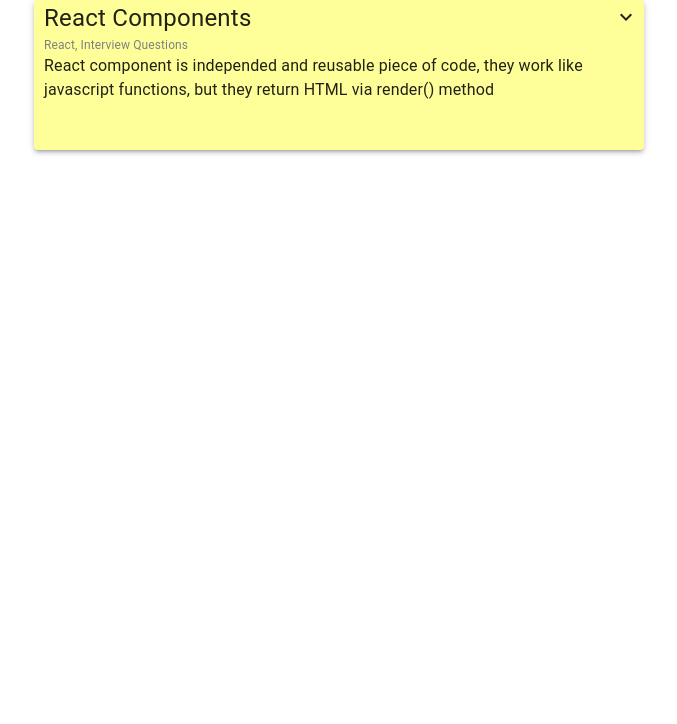
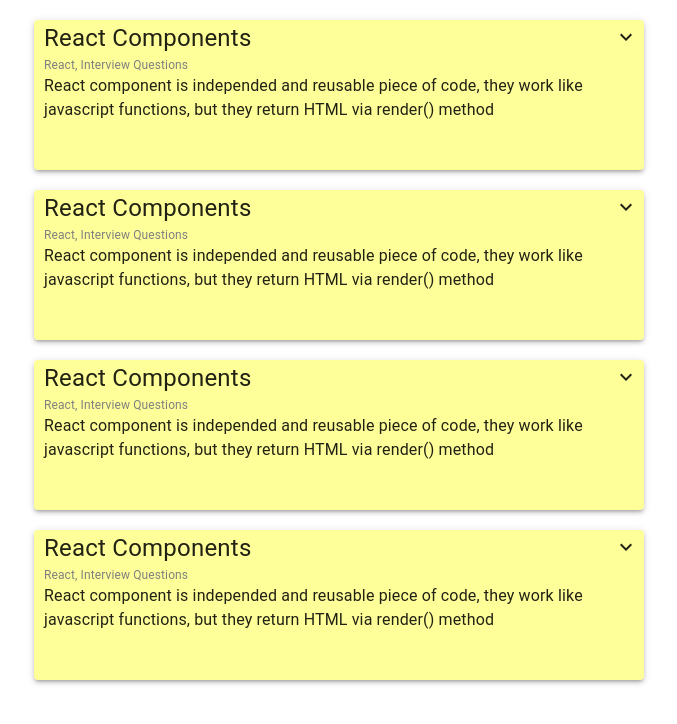
Before and after one commit to markobozic346/my-notes-typescript-app, a React (Create React App) app: page / in a window 1280 px wide. Shown: the top 724 px of the page, without its empty margins (301-978 px from the left). Built offline with nearby package versions, Linux system fonts and the light colour scheme.

Commit message:
added NotesContainer and styles

```diff
--- a/src/App.tsx
+++ b/src/App.tsx
@@ -1,12 +1,11 @@
 import React from 'react';
 import NotesContainer from './components/Notes/NotesContainer';
-import Notes from './components/Notes/Notes';
 
 
 function App() {
   return (
     <div className="App">
-      <Notes/>
+      <NotesContainer/>
     </div>
   );
 }
--- a/src/components/Notes/Notes.tsx
+++ b/src/components/Notes/Note.tsx
@@ -12,7 +12,7 @@
 
 const useStyles = makeStyles({
     note: {
-        margin: 'auto auto',
+        margin: '20px auto 20px auto',
         paddingLeft: '10px',
         width: '600px',
         height: '150px',
--- a/src/components/Notes/NotesContainer.tsx
+++ b/src/components/Notes/NotesContainer.tsx
@@ -1,12 +1,25 @@
 import React from 'react'
+import { makeStyles } from '@material-ui/core/styles'
+import Note from './Note'
+const useStyles = makeStyles({
 
+    notesContainer: {
+
+    }
+})
 interface Props {
 
 }
 
 const NotesContainer = (props: Props) => {
+    const classes = useStyles();
     return (
-        <div>
+        <div className={classes.notesContainer}>
+            <Note/>
+            <Note/>
+            <Note/>
+            <Note/>
+
 
         </div>
     )
--- a/src/components/Notes/NotesItems/Tags.tsx
+++ b/src/components/Notes/NotesItems/Tags.tsx
@@ -7,8 +7,6 @@
     tags: {
         color: 'gray',
         fontSize: '0.75rem',
-
-
     }
 })
 
```
